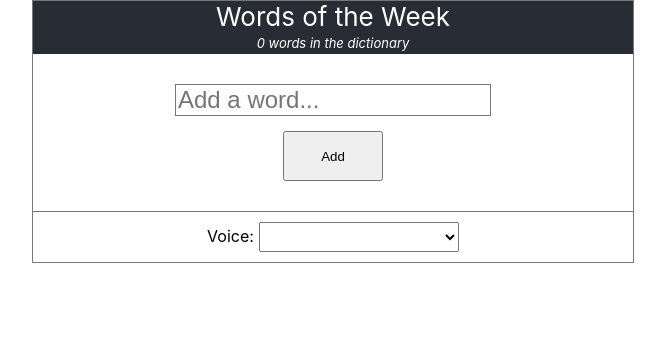
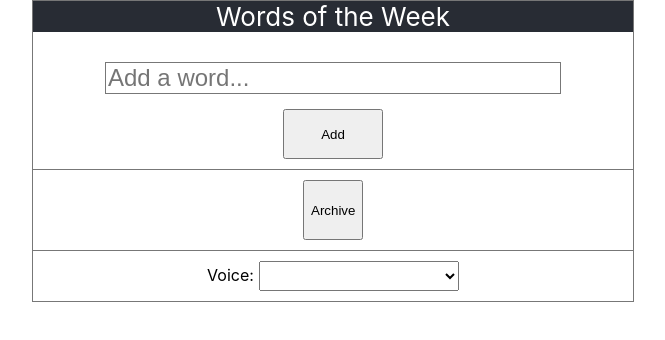
Before and after one commit to kovyrin/words-of-the-week, a React (Create React App) app: page / in a window 1280 px wide. Shown: the top 340 px of the page, without its empty margins (307-972 px from the left). Built offline with nearby package versions, Linux system fonts and the light colour scheme; the HTML template or start-up script is replaced by a standard one.

Commit message:
Added the archive button

```diff
--- a/src/App.css
+++ b/src/App.css
@@ -95,6 +95,7 @@
 
 .add-word input {
   display: block;
+  min-width: 75%;
   margin-left: auto;
   margin-right: auto;
   border: 1px solid #777;
@@ -110,8 +111,25 @@
   margin-top: 15px;
 }
 
+.tools {
+  display: flex;
+  justify-content: center;
+  align-items: center;
+  margin-top: 10px;
+  border-top: 1px solid #777;
+}
+
+.tool {
+  display: inline-block;
+  padding: 10px;
+}
+
+.tool button {
+  width: 60px;
+  height: 60px;
+}
+
 .voiceSelector {
-  margin-top: 30px;
   border-top: 1px solid #777;
   padding-top: 10px;
   margin-bottom: 10px;
--- a/src/App.js
+++ b/src/App.js
@@ -1,7 +1,7 @@
 import React, { useState, useEffect } from 'react';
 
 import './App.css';
-import frenchDict from './apertium-fra-eng.fra-eng.json';
+import frenchDict from './fra-eng.json';
 
 function App() {
   const speech = window.speechSynthesis;
@@ -168,6 +168,18 @@ function App() {
     updateNewWord(event.target.value);
   }
 
+  // Archive the words of the week
+  const archiveWords = () => {
+    if (!window.confirm("Are you sure you want to archive the words of the week?")) {
+      return;
+    }
+
+    let archive = JSON.parse(localStorage.getItem('wordsArchive')) || [];
+    archive = [...archive, ...words];
+    localStorage.setItem('wordsArchive', JSON.stringify(archive));
+    setWords([]);
+  }
+
   // Render suggestions list
   const renderSuggestions = () => {
     return (
@@ -209,9 +221,6 @@ function App() {
     <div className="App">
       <div className="App-header">
         Words of the Week
-        <div className="App-subheader">
-        {Object.keys(frenchDict).length} words in the dictionary
-      </div>
       </div>
       <div className="words">
         {
@@ -250,6 +259,11 @@ function App() {
           <button type="submit">Add</button>
         </form>
       </div>
+      <div className="tools">
+        <div className="tool">
+          <button onClick={archiveWords}>Archive</button>
+        </div>
+      </div>
       <div className="voiceSelector">
         <label htmlFor="voiceSelect">Voice:</label>
         <select id="voiceSelect"></select>
```
